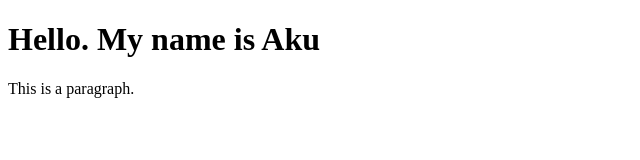
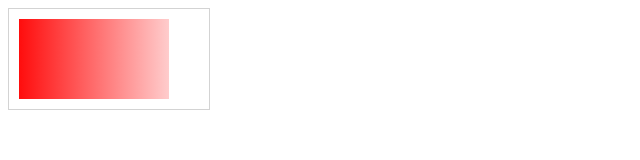
Before and after one commit to AriunzayaN/AriunzayaN.github.io, a plain HTML site: page index.html in a window 1280 px wide. Shown: the whole page, without its empty margins (0-640 px from the left). Drawn offline with Linux system fonts and the light colour scheme.

Commit message:
Draw rectangle

```diff
--- a/index.html
+++ b/index.html
@@ -5,8 +5,20 @@
 </head>
 <body>
 
-<h1>Hello. My name is Aku</h1>
-<p>This is a paragraph.</p>
+<canvas id="myCanvas" width="200" height="100" style="border:1px solid #d3d3d3;">
+Your browser does not support the HTML5 canvas tag.</canvas>
+
+<script>
+var c = document.getElementById("myCanvas");
+var ctx = c.getContext("2d");
+// Create gradient
+var grd = ctx.createLinearGradient(0,0,200,0);
+grd.addColorStop(0,"red");
+grd.addColorStop(1,"white");
+// Fill with gradient
+ctx.fillStyle = grd;
+ctx.fillRect(10,10,150,80);
+</script>
 
 </body>
 </html>
```
